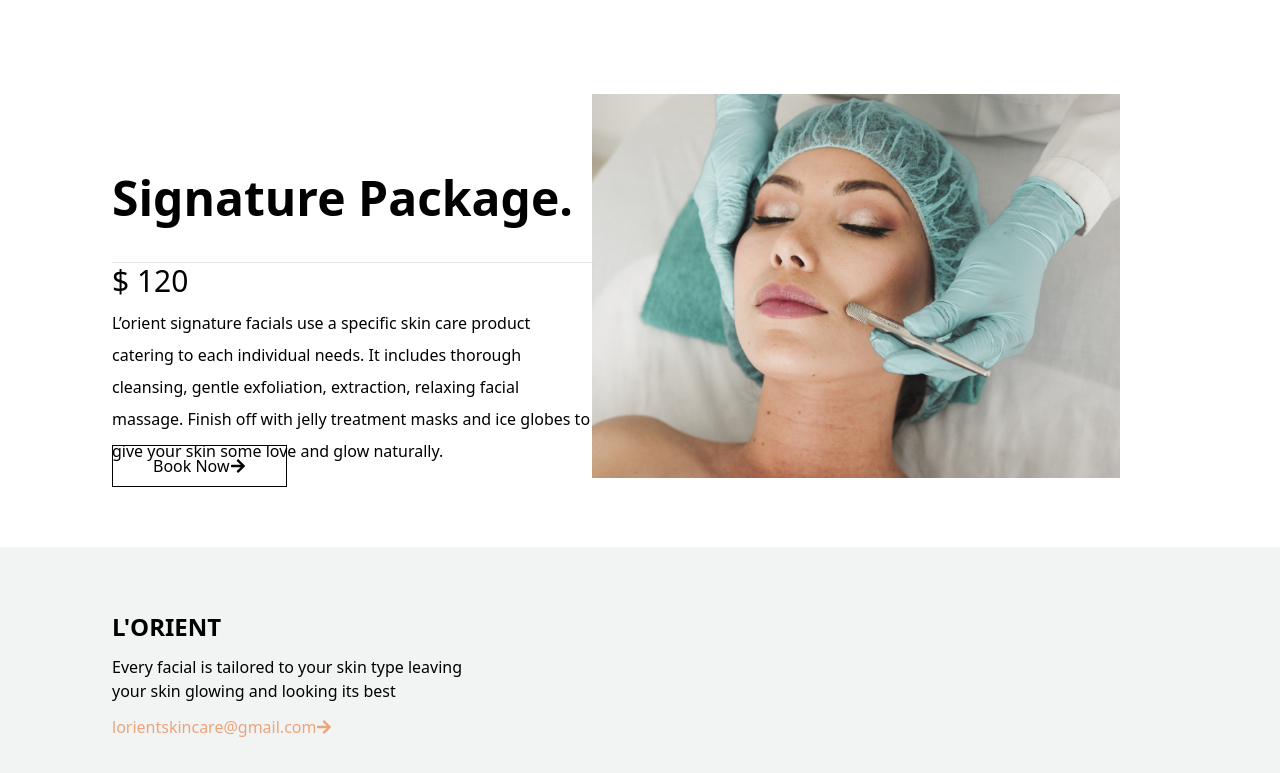
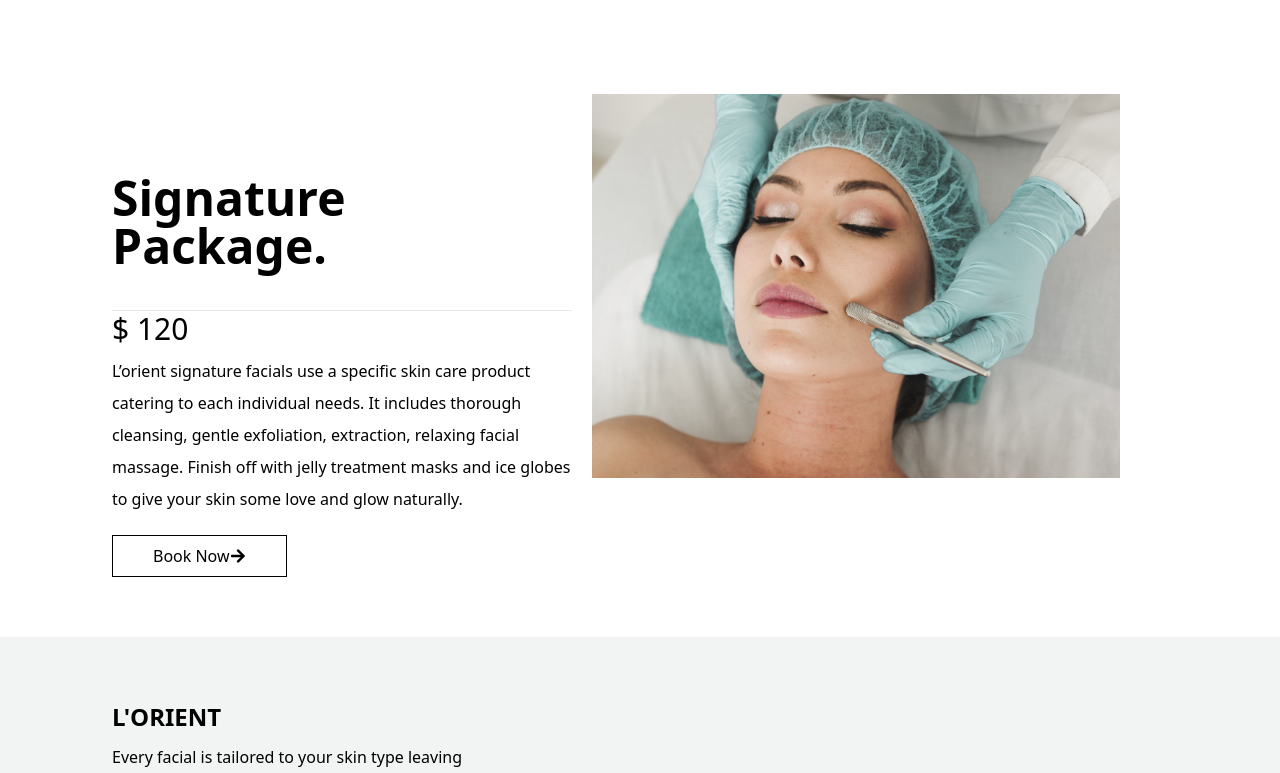
Before and after one commit to lorenzejay/lorient-skincare, a Next.js app: page /services in a window 1280 px wide. Shown: the part 1690-2463 px from the top of the page. Built offline with nearby package versions, Linux system fonts and the light colour scheme.

Commit message:
updated favicon

```diff
--- a/pages/index.js
+++ b/pages/index.js
@@ -11,6 +11,7 @@
       <Head>
         <title>L&apos;ORIENT SKINCARE</title>
         <meta name="viewport" content="initial-scale=1.0, width=device-width" />
+        <link rel="icon" href="/lorientlogo.png" />
       </Head>
       <div className="hero-bg bg-cover bg-no-repeat bg-top p-5 md:p-10 lg:px-28 2xl:px-32">
         {/* <div
--- a/pages/pricing.jsx
+++ b/pages/pricing.jsx
@@ -10,6 +10,7 @@
       <Head>
         <title>PRICING | L&apos;ORIENT SKINCARE</title>
         <meta name="viewport" content="initial-scale=1.0, width=device-width" />
+        <link rel="icon" href="/lorientlogo.png" />
       </Head>
       <main className="p-5 pt-32  md:px-10 lg:pt-64 lg:px-28 2xl:px-32 bg-cover mb-10 bg-center text-white  min-h-screen">
         <h1 className="w-full text-start font-bold text-4xl lg:text-5xl text-black mb-10">
--- a/pages/services.jsx
+++ b/pages/services.jsx
@@ -10,6 +10,7 @@
       <Head>
         <title>SERVICES | L&apos;ORIENT SKINCARE</title>
         <meta name="viewport" content="initial-scale=1.0, width=device-width" />
+        <link rel="icon" href="/lorientlogo.png" />
       </Head>
       <main className="p-5 pt-32  md:px-10 lg:pt-64 lg:px-28 2xl:px-32 bg-cover mb-10 bg-center  min-h-screen">
         <h1 className="text-4xl lg:text-5xl font-semibold">Services</h1>
@@ -49,14 +50,14 @@
             className="lg:w-1/2 object-cover h-96 lg:mr-12"
             alt="service facial for custom pacakge"
           />
-          <div className="relative">
+          <div className="relative lg:mr-5">
             <h3 className="text-4xl mt-5 font-semibold mb-3 lg:mb-10 lg:relative  lg:text-5xl lg:mt-20">
               Custom Package.
             </h3>
-            <p className="text-2xl font-medium lg:border-t lg:text-3xl lg:mr-5">
+            <p className="text-2xl font-medium lg:border-t lg:text-3xl ">
               $ 95
             </p>
-            <p className="mt-2 leading-loose mb-5 lg:mr-5 flex-grow">
+            <p className="mt-2 leading-loose mb-5  flex-grow">
               This treatment is customized to your personal skincare goals and
               has everything included from the intro package.
             </p>
@@ -108,7 +109,7 @@
             className="lg:w-1/2 object-cover h-96 lg:mr-12"
             alt="service facial for signature pacakge"
           />
-          <div className="relative">
+          <div className="relative lg:mr-5">
             <h3 className="text-4xl mt-5 font-semibold mb-3 lg:mb-10 lg:relative  lg:text-5xl lg:mt-20">
               Signature Package.
             </h3>
@@ -123,7 +124,7 @@
               some love and glow naturally.
             </p>
             <button
-              className="border border-black px-10 lg:absolute lg:bottom-0 py-2 flex items-center"
+              className="border border-black px-10 lg:bottom-0 py-2 flex items-center"
               onClick={handleOpenCalendly}
             >
               Book Now{" "}
```
Also changed, not shown: public/lorientlogo.png (added).
